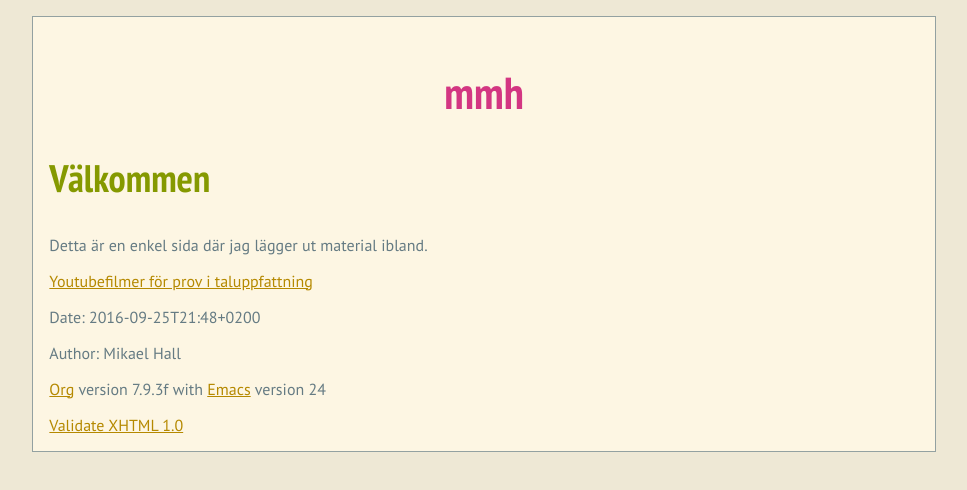
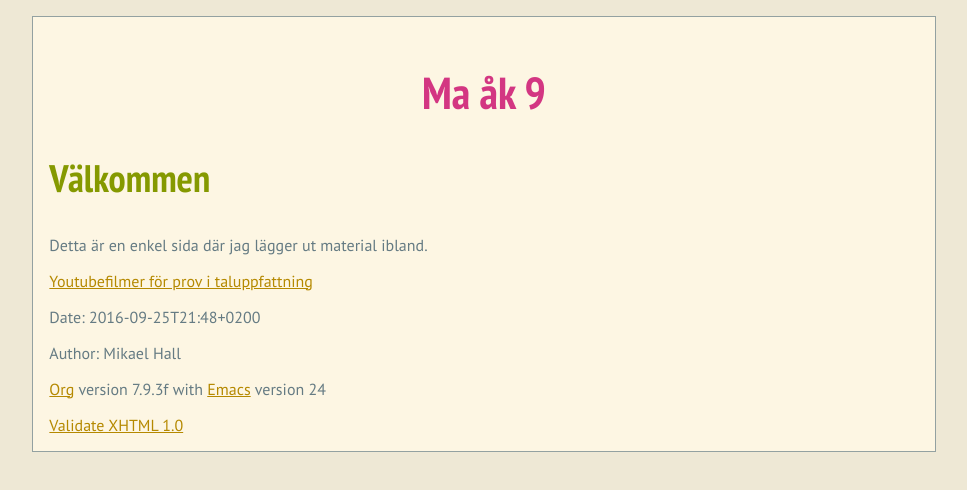
Before and after one commit to mikaelhall/bergsaker, a plain HTML site: page index.html in a window 1280 px wide. Shown: the whole page, without its empty margins (156-1123 px from the left). Drawn offline with Linux system fonts and the light colour scheme.

Commit message:
Update index.html

```diff
--- a/index.html
+++ b/index.html
@@ -117,7 +117,7 @@ for the JavaScript code in this tag.
 </div>
 
 <div id="content">
-<h1 class="title">mmh</h1>
+<h1 class="title">Ma åk 9</h1>
 
 
 
```
